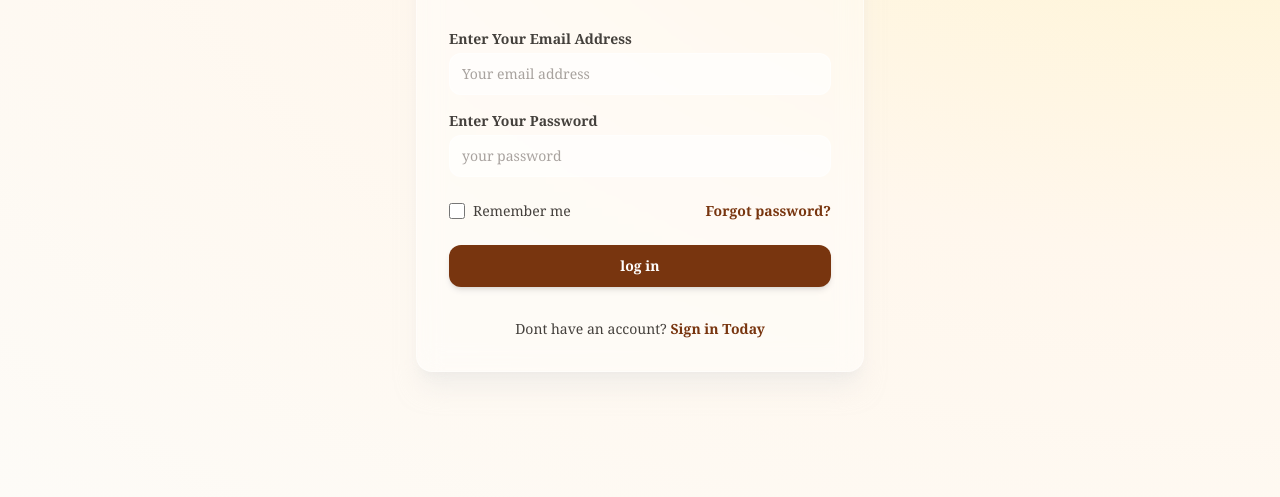
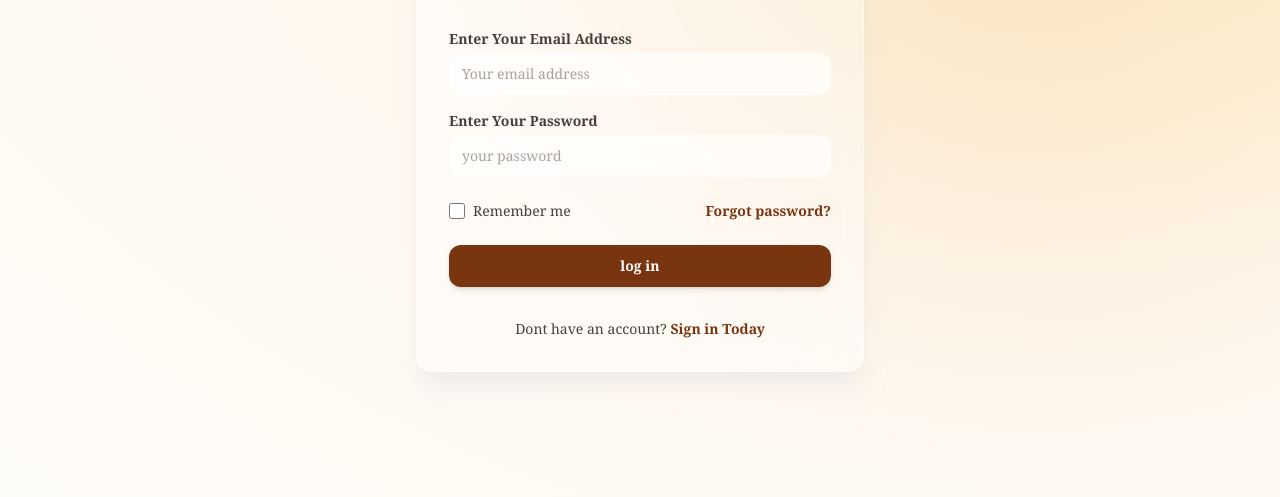
Before and after one commit to Conrad008/BakeBox, a website: page login.html in a window 1280 px wide. Shown: the part 303-800 px from the top of the page. Drawn offline with nearby package versions, Linux system fonts and the light colour scheme.

Commit message:
style: style body section

```diff
--- a/css/login.css
+++ b/css/login.css
@@ -5,3 +5,15 @@ input {
 .accent-thirdPalette {
     accent-color: #D97706;
 }
+
+body::before {
+    content: "";
+    position: absolute;
+    top: 0;
+    left: 0;
+    right: 0;
+    bottom: 0;
+    background: radial-gradient(circle at 80% 20%, rgba(217, 119, 6, 0.15), transparent 50%);
+    z-index: 0;
+    pointer-events: none;
+}
```
